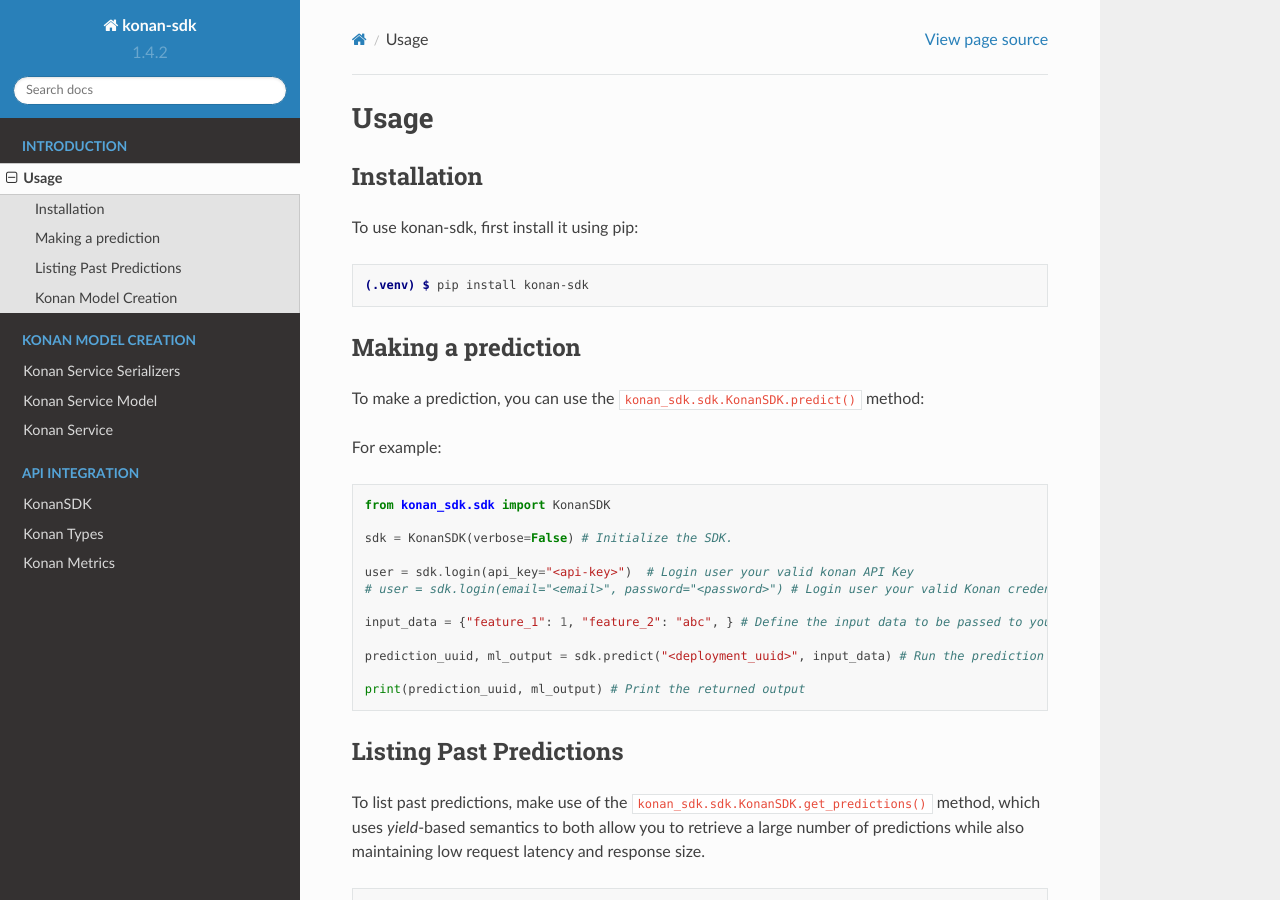
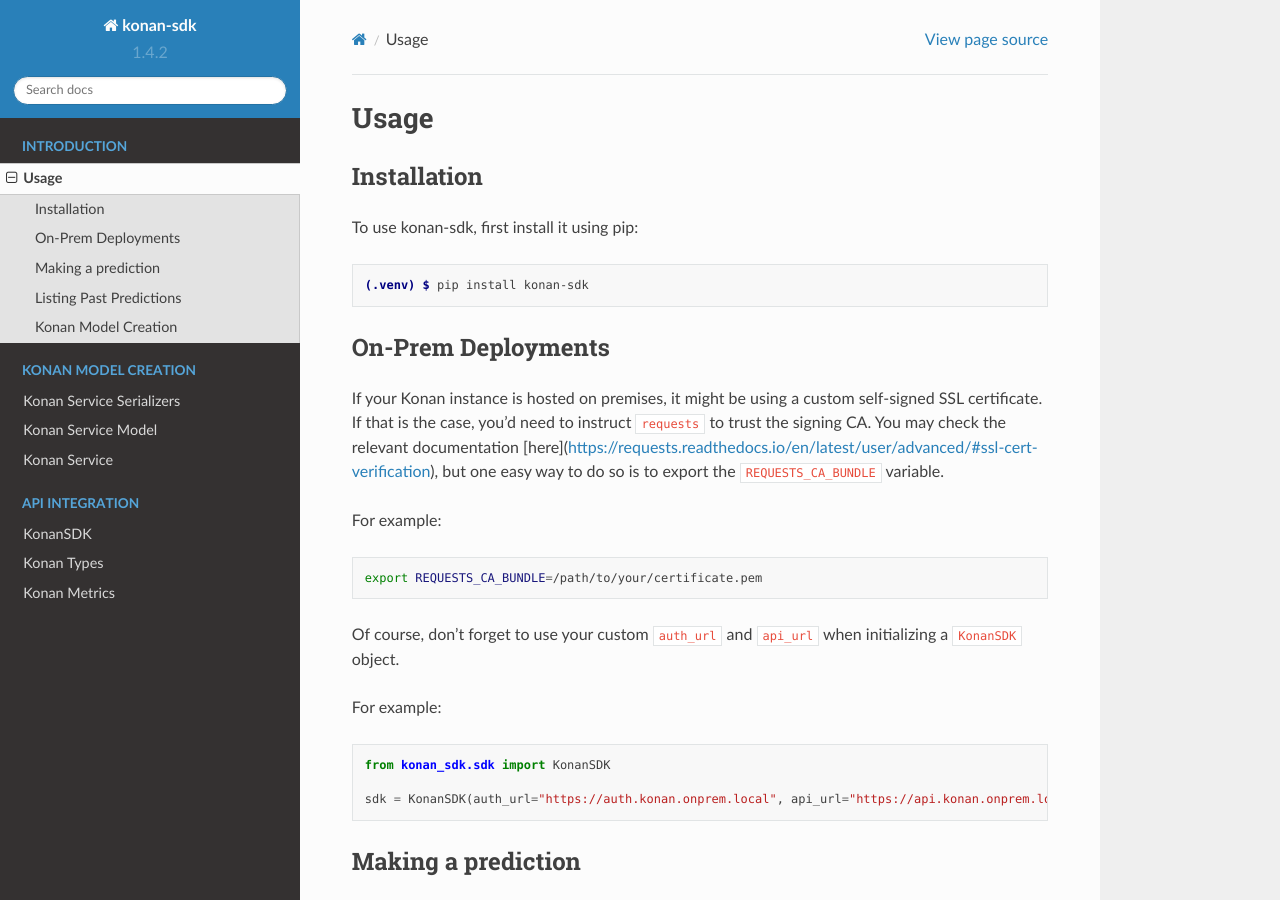
Before and after one commit to SynapseAnalytics/konan-sdk, a Sphinx documentation site: the page built from docs/source/usage.rst, in a window 1280 px wide and 900 px high. Built offline with Sphinx 7.4.7 and the Read the Docs theme 2.0.0, drawn with Linux system fonts in a browser that asks for light colours.

Commit message:
feat(sdk): add support for on-prem installations
Signed-off-by: Mohamed Tawfik <mtawfik@synapse-analytics.io>

```diff
--- a/docs/source/usage.rst
+++ b/docs/source/usage.rst
@@ -11,6 +11,30 @@
 .. code-block:: console
 
    (.venv) $ pip install konan-sdk
+
+On-Prem Deployments
+-------------------
+
+If your Konan instance is hosted on premises, it might be using a custom self-signed SSL
+certificate. If that is the case, you'd need to instruct ``requests`` to trust the signing CA.
+You may check the relevant documentation [here](https://requests.readthedocs.io/en/latest/user/advanced/#ssl-cert-verification),
+but one easy way to do so is to export the ``REQUESTS_CA_BUNDLE`` variable.
+
+For example:
+
+.. code-block:: bash
+
+   export REQUESTS_CA_BUNDLE=/path/to/your/certificate.pem
+
+Of course, don't forget to use your custom ``auth_url`` and ``api_url`` when initializing a ``KonanSDK`` object.
+
+For example:
+
+.. code-block:: python
+
+   from konan_sdk.sdk import KonanSDK
+
+   sdk = KonanSDK(auth_url="https://auth.konan.onprem.local", api_url="https://api.konan.onprem.local")
 
 Making a prediction
 -------------------
```
